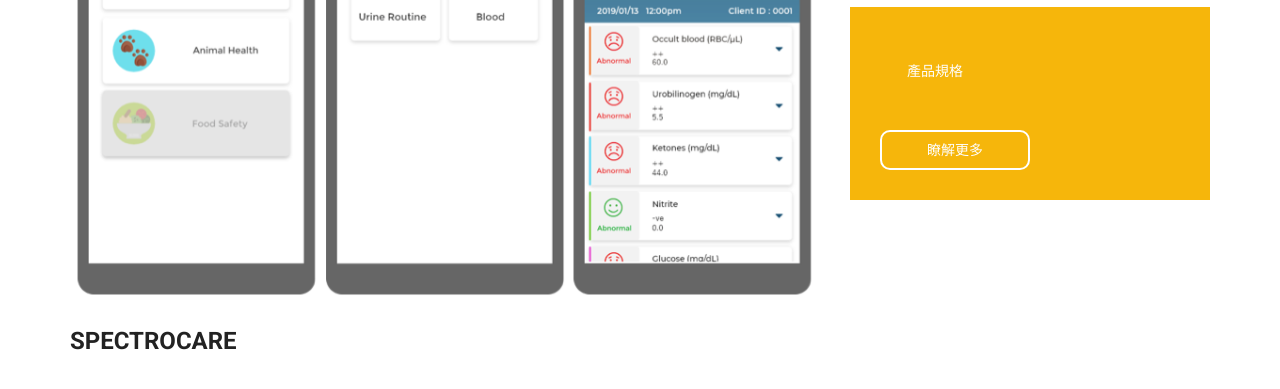
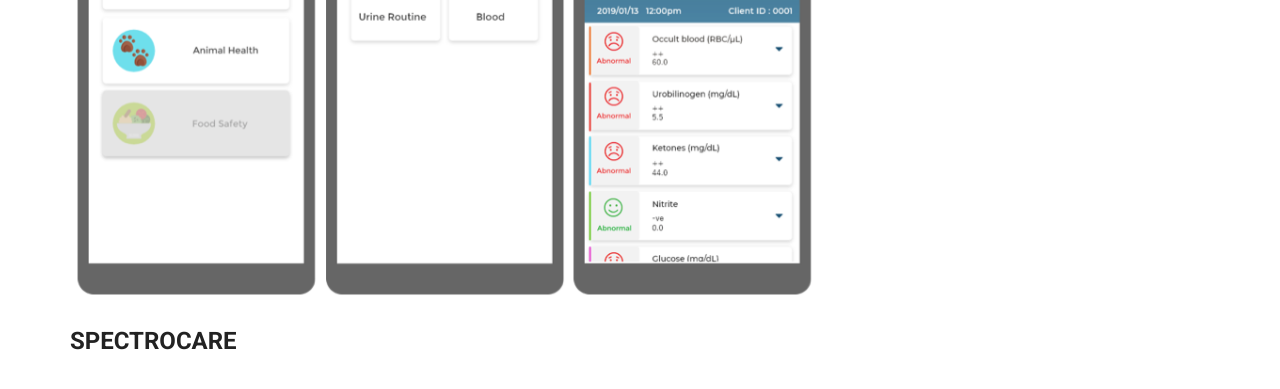
Before and after one commit to ggs7719/spectrochips_worker, a plain HTML site: page services_e.html in a window 1280 px wide. Shown: the part 815-1204 px from the top of the page. Drawn offline with nearby package versions, Linux system fonts and the light colour scheme; files whose address does not match are found by name.

Commit message:
Add files via upload

```diff
--- a/services_e.html
+++ b/services_e.html
@@ -182,10 +182,10 @@
                         <li><a href="#"><i class="fa fa-apple" aria-hidden="true"></i>iOS</a></li>
                         <li><a href="#"><i class="fa fa-android" aria-hidden="true"></i>Android</a></li>
                     </ul>
-                    <div class="contact_us">
+                    <!-- <div class="contact_us">
                         <h4>產品規格</h4>
                         <a href="#" class="button_all">瞭解更多</a>
-                    </div>
+                    </div> -->
                 </div>
             </div>
         </div>
```
